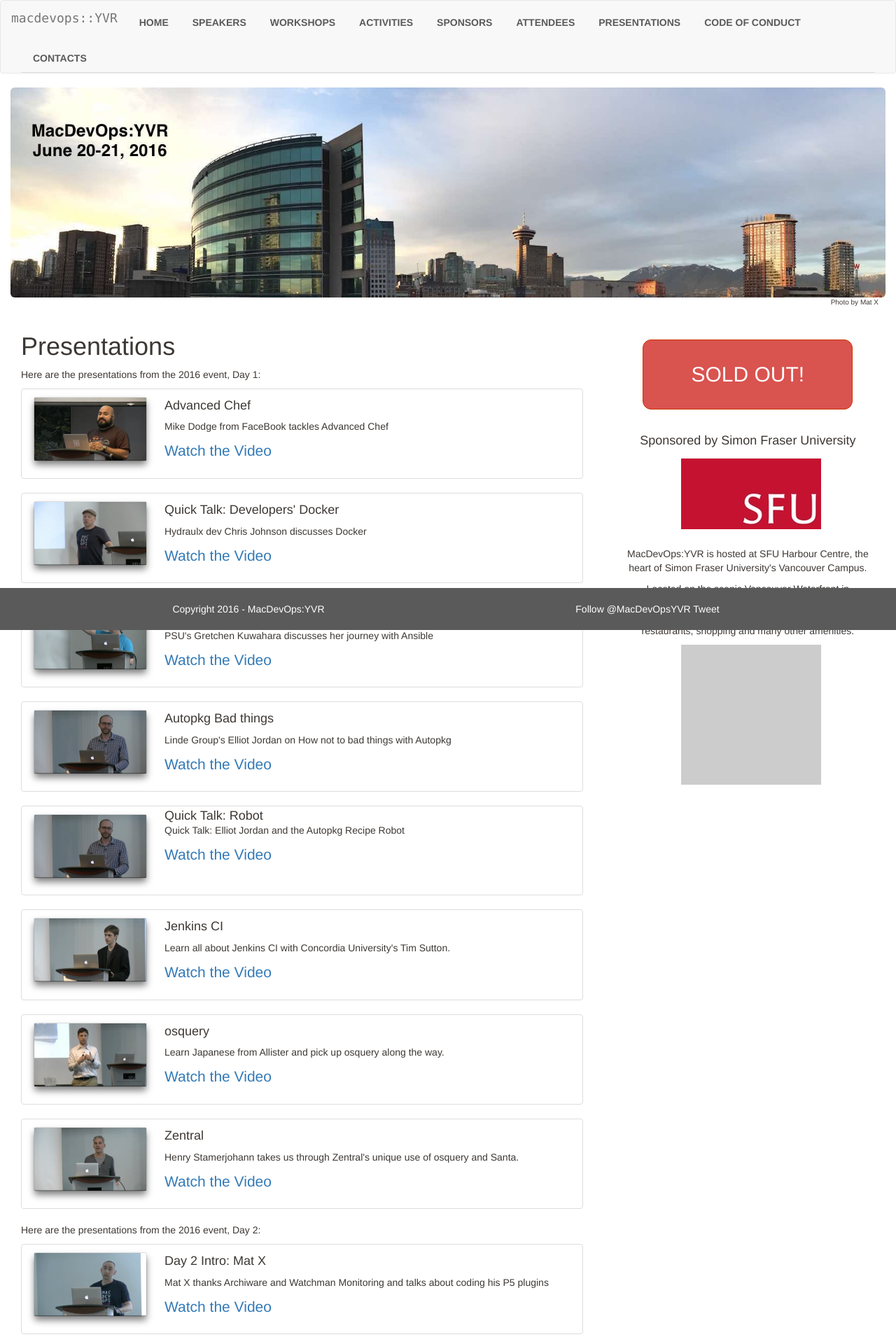
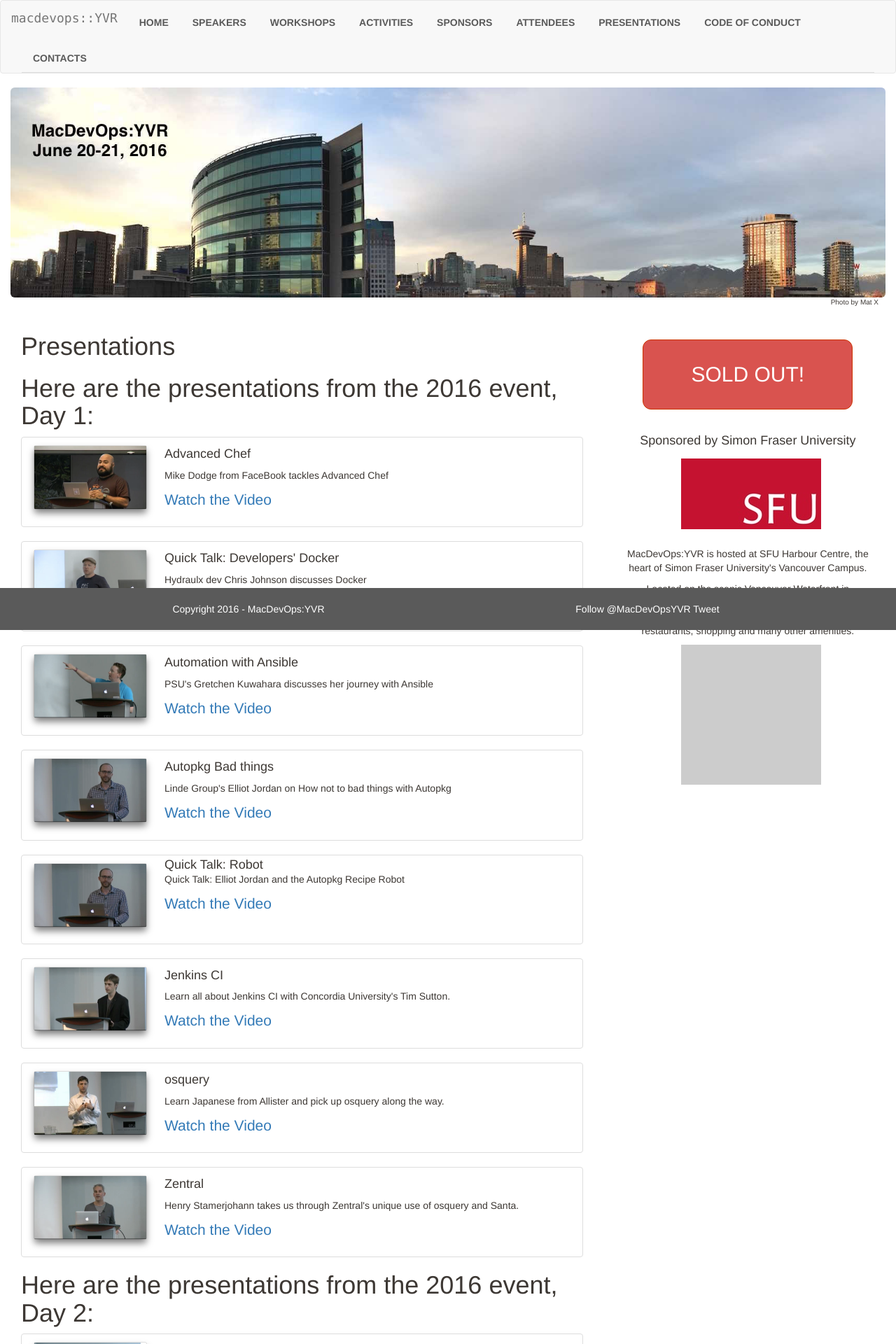
Before and after one commit to macdevopsyvr/macdevopsyvr.github.io, a Jekyll site: the page built from presentations/index.md, in a window 1280 px wide. Shown: the top 1920 px of the page at 70% size. Built offline with Jekyll 4.4.1, drawn with Linux system fonts in a browser that asks for light colours; comment, search, counter and statistics services are not loaded.

Commit message:
Format headlines
adding h1 h2 for headlines

```diff
--- a/presentations/index.md
+++ b/presentations/index.md
@@ -6,7 +6,7 @@
 
 # Presentations
 
-Here are the presentations from the 2016 event, Day 1:
+<h1>Here are the presentations from the 2016 event, Day 1:</h1>
 
 <div class="col-xs-12 pull-left thumbnail">
   <img class="vid-thumb" src="/assets/vid_thumbs/mike.png">
@@ -112,7 +112,7 @@
   </div>
 </div>
 
-Here are the presentations from the 2016 event, Day 2:
+<h1>Here are the presentations from the 2016 event, Day 2:</h1>
 
 <div class="col-xs-12 pull-left thumbnail">
   <img class="vid-thumb" src="/assets/vid_thumbs/matx.png">
@@ -258,7 +258,7 @@
   </div>
 </div>
 
-Here are the presentations from the 2015 event:
+<h2>Here are the presentations from the 2015 event:</h2>
 
 <div class="col-xs-12 pull-left thumbnail">
   <img class="vid-thumb" src="/assets/vid_thumbs/intro.png">
```
